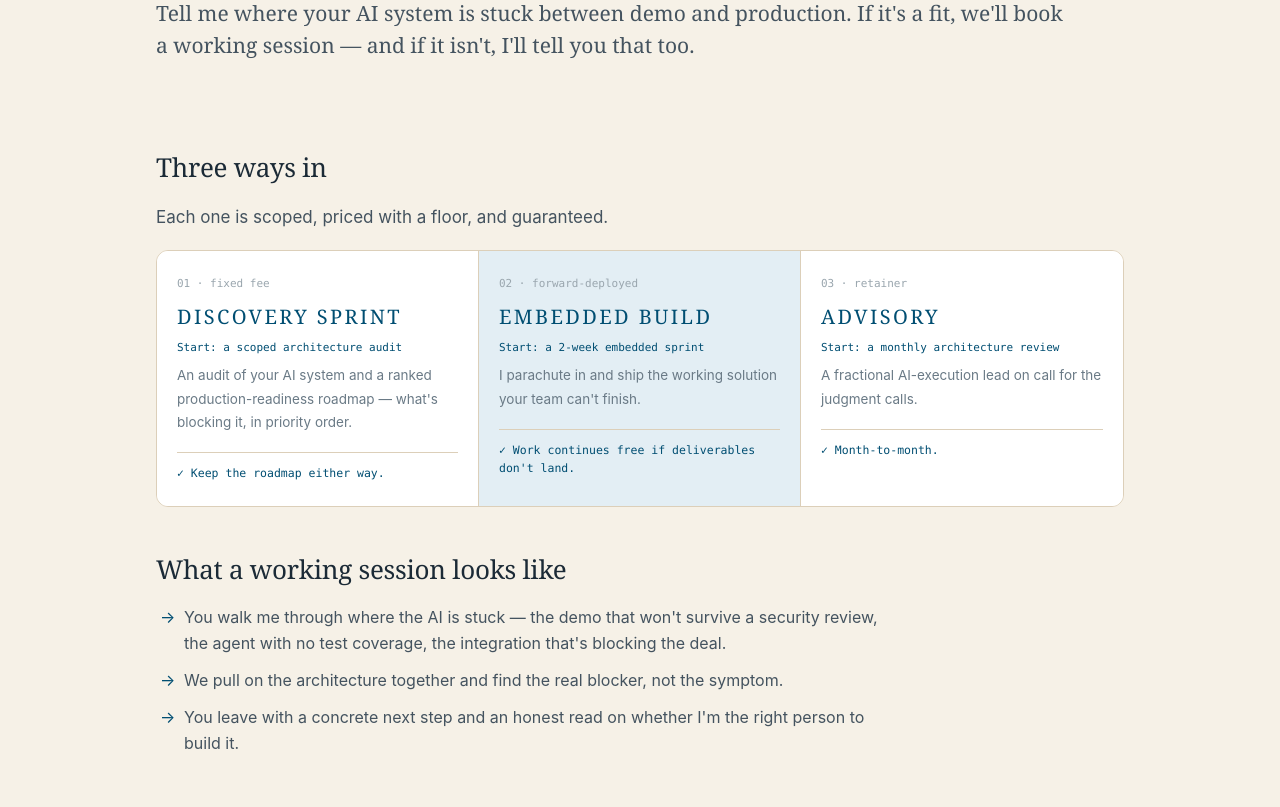
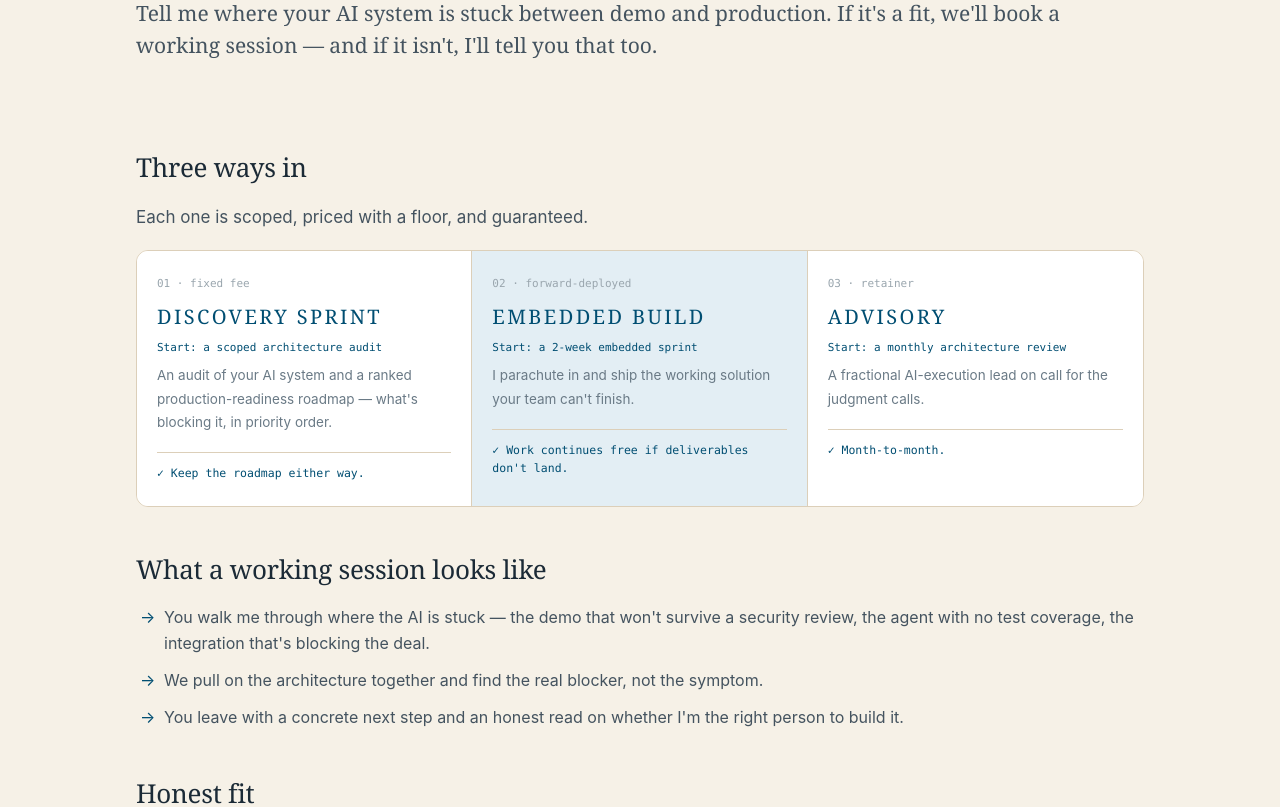
Before and after one commit to NicRios/nick-site-preview, a plain HTML site: page spin1/contact.html in a window 1280 px wide. Shown: the part 309-1116 px from the top of the page. Drawn offline with Linux system fonts and the light colour scheme.

Commit message:
spin1: wide pages fill full width (1080, matches homepage); remove inner prose cap so body aligns with header and resizes fluidly

```diff
--- a/spin1/sub.css
+++ b/spin1/sub.css
@@ -21,10 +21,9 @@ nav .wrap{display:flex;justify-content:space-between;align-items:center;height:6
 
 /* article */
 .artwrap{width:100%;max-width:760px;margin:0 auto;padding:0 clamp(20px,5vw,36px)}
-/* wide variant for grid/listing pages (contact, case studies, field-notes index) */
-.artwrap.wide{max-width:1040px}
-.artwrap.wide .dek{max-width:78ch}
-.artwrap.wide .art>p,.artwrap.wide .art>ul,.artwrap.wide .art>ol,.artwrap.wide .art>blockquote{max-width:72ch}
+/* wide variant for grid/listing pages (contact, case studies, field-notes index) —
+   fills the same width as the homepage and the page header, fluid below that */
+.artwrap.wide{max-width:1080px}
 .arthead{padding:clamp(52px,9vw,84px) 0 30px}
 .back{font-family:var(--mono);font-size:12px;color:var(--muted);display:inline-flex;align-items:center;gap:7px;transition:.2s}
 .back:hover{color:var(--accent);gap:11px}
```
